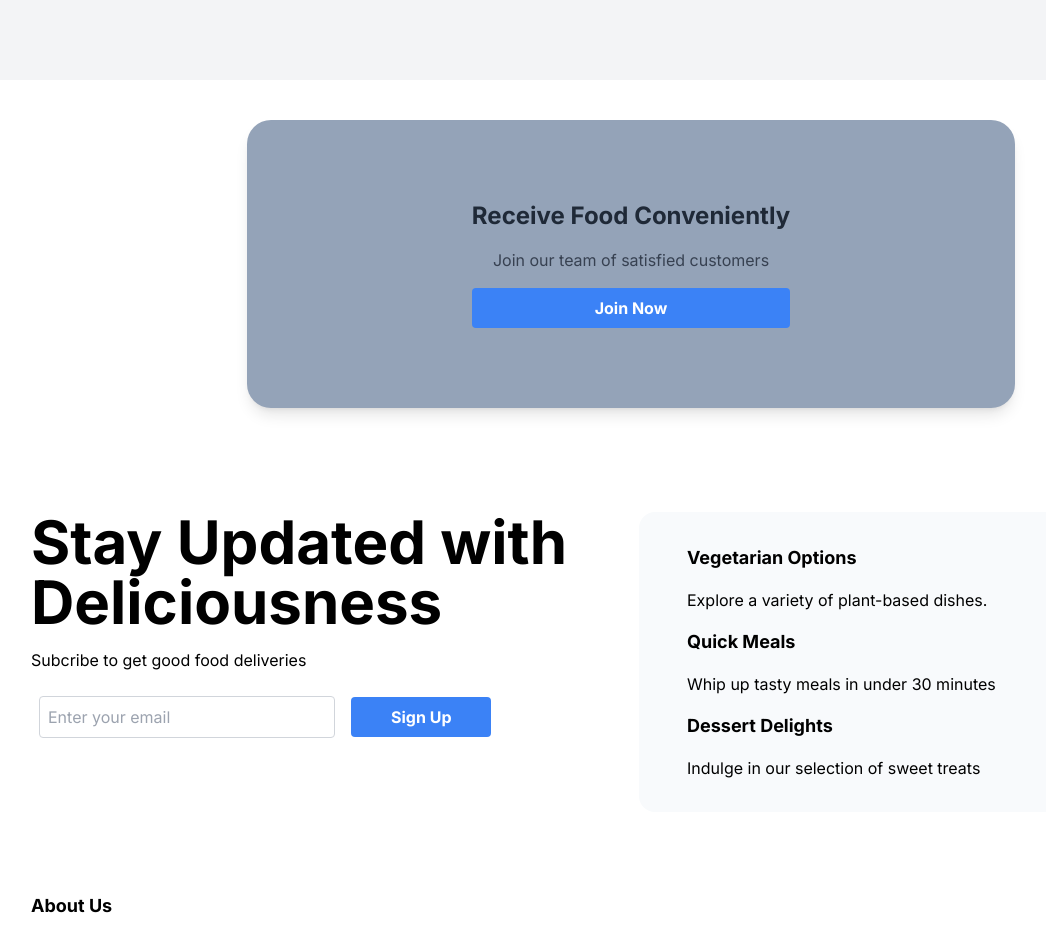
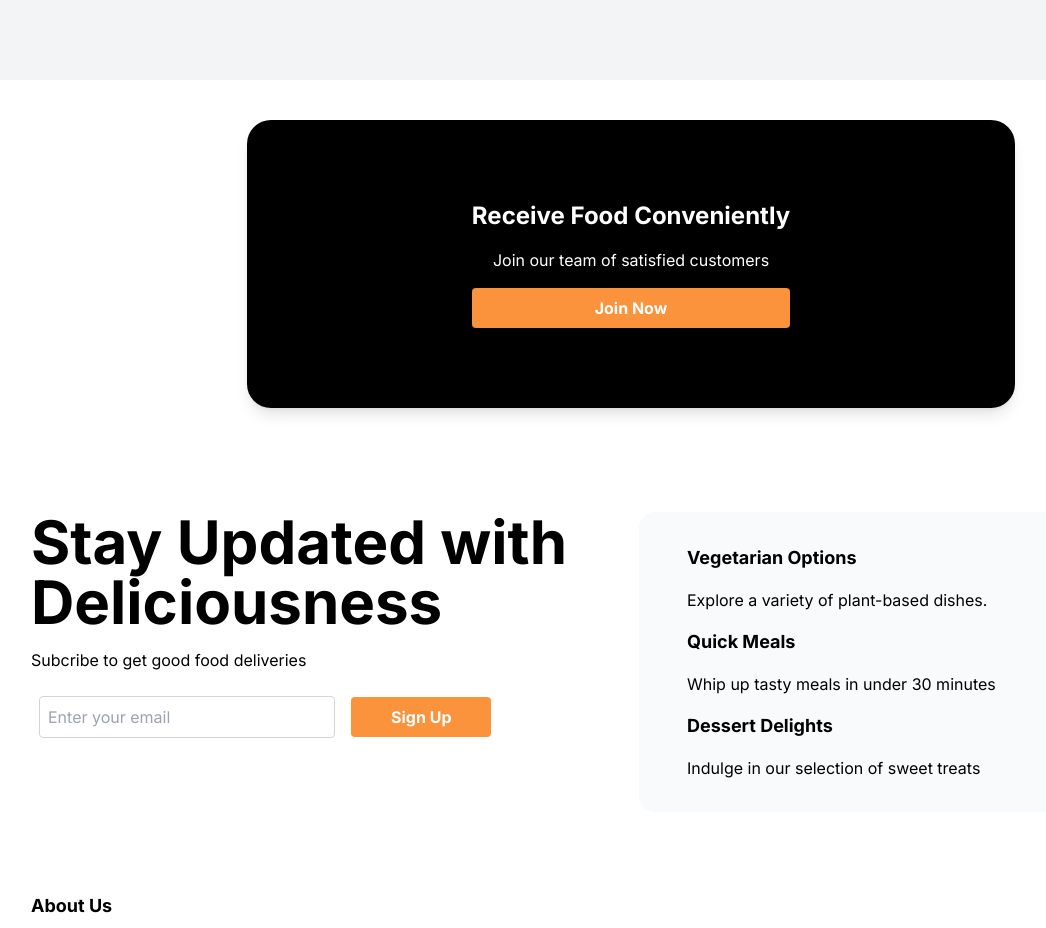
Before and after one commit to xarrijorge/alleychow, a Next.js app: page / in a window 1280 px wide. Shown: the part 720-1648 px from the top of the page, without its empty margins (9-1055 px from the left). Built offline with nearby package versions, Linux system fonts and the light colour scheme.

Commit message:
Change footer button and box color

```diff
--- a/src/app/Footer.js
+++ b/src/app/Footer.js
@@ -4,11 +4,11 @@ const Footer = () => {
 
   return (
     <>
-      <div className="w-4/5 lg:w-3/5 mx-auto bg-slate-400 h-72 shadow-lg rounded-3xl overflow-hidden flex flex-col justify-center items-center my-10 ">
+      <div className="w-4/5 lg:w-3/5 text-white  mx-auto bg-black h-72 shadow-lg rounded-3xl overflow-hidden flex flex-col justify-center items-center my-10 ">
         <div className="px-4 py-2">
-          <h2 className="text-center text-gray-800 font-bold text-2xl mb-4">Receive Food Conveniently</h2>
-          <p className="text-center text-gray-700 text-base mb-4">Join our team of satisfied customers</p>
-          <button className="block w-full bg-blue-500 hover:bg-blue-700 text-white font-bold py-2 px-4 rounded">
+          <h2 className="text-center  font-bold text-2xl mb-4">Receive Food Conveniently</h2>
+          <p className="text-center  text-base mb-4">Join our team of satisfied customers</p>
+          <button className="block w-full bg-orange-400 hover:bg-orange-600 text-white font-bold py-2 px-4 rounded">
             Join Now
           </button>
         </div>
@@ -22,7 +22,7 @@ const Footer = () => {
 
             <input type="email" placeholder="Enter your email" className="p-2 w-6/12 rounded border border-gray-300 mx-2 my-2" />
             <button
-              className="bg-blue-500 hover:bg-blue-700 text-white font-bold mx-2 py-2 px-10 rounded my-2">
+              className="bg-orange-400 hover:bg-orange-600 text-white font-bold mx-2 py-2 px-10 rounded my-2">
               Sign Up
             </button>
 
```
